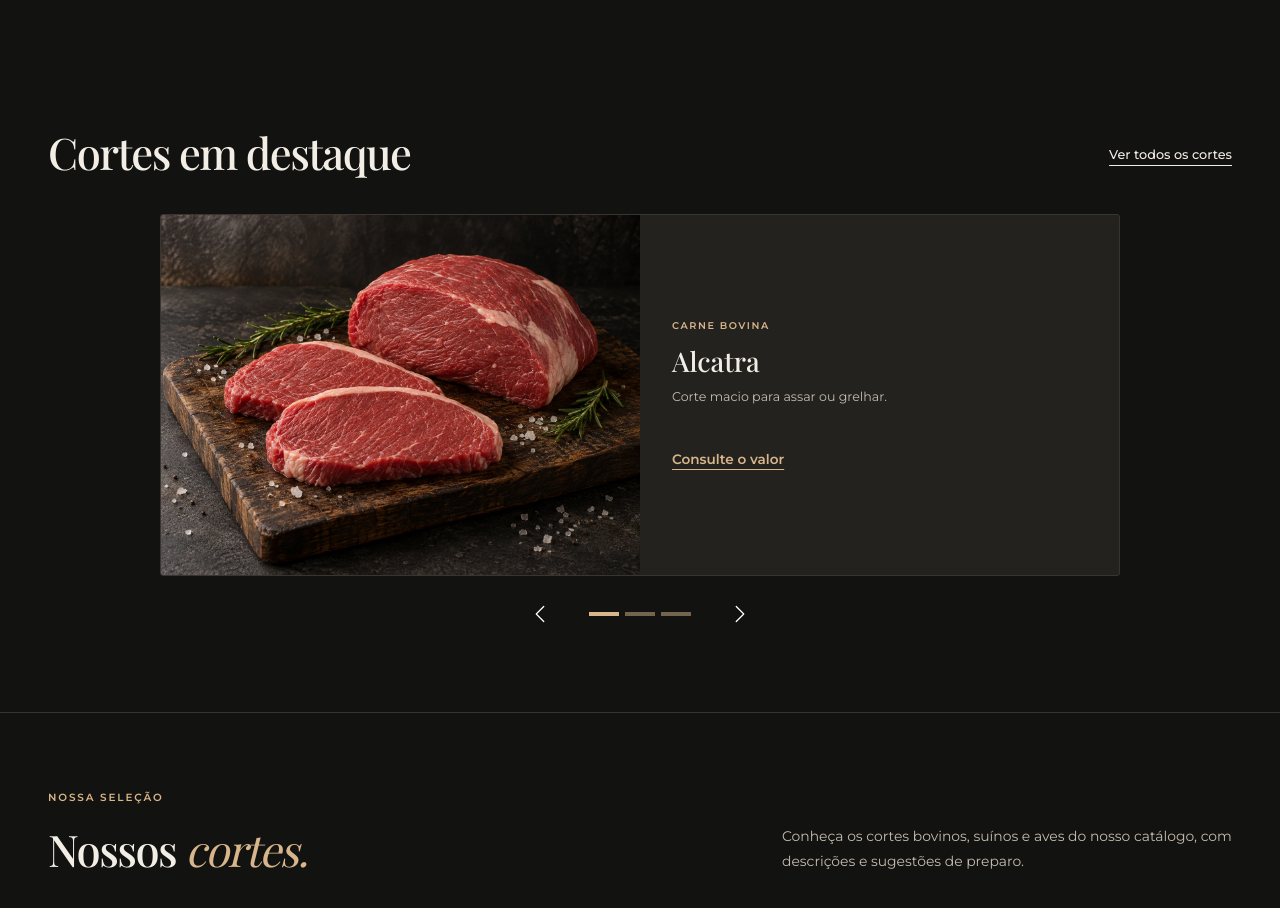
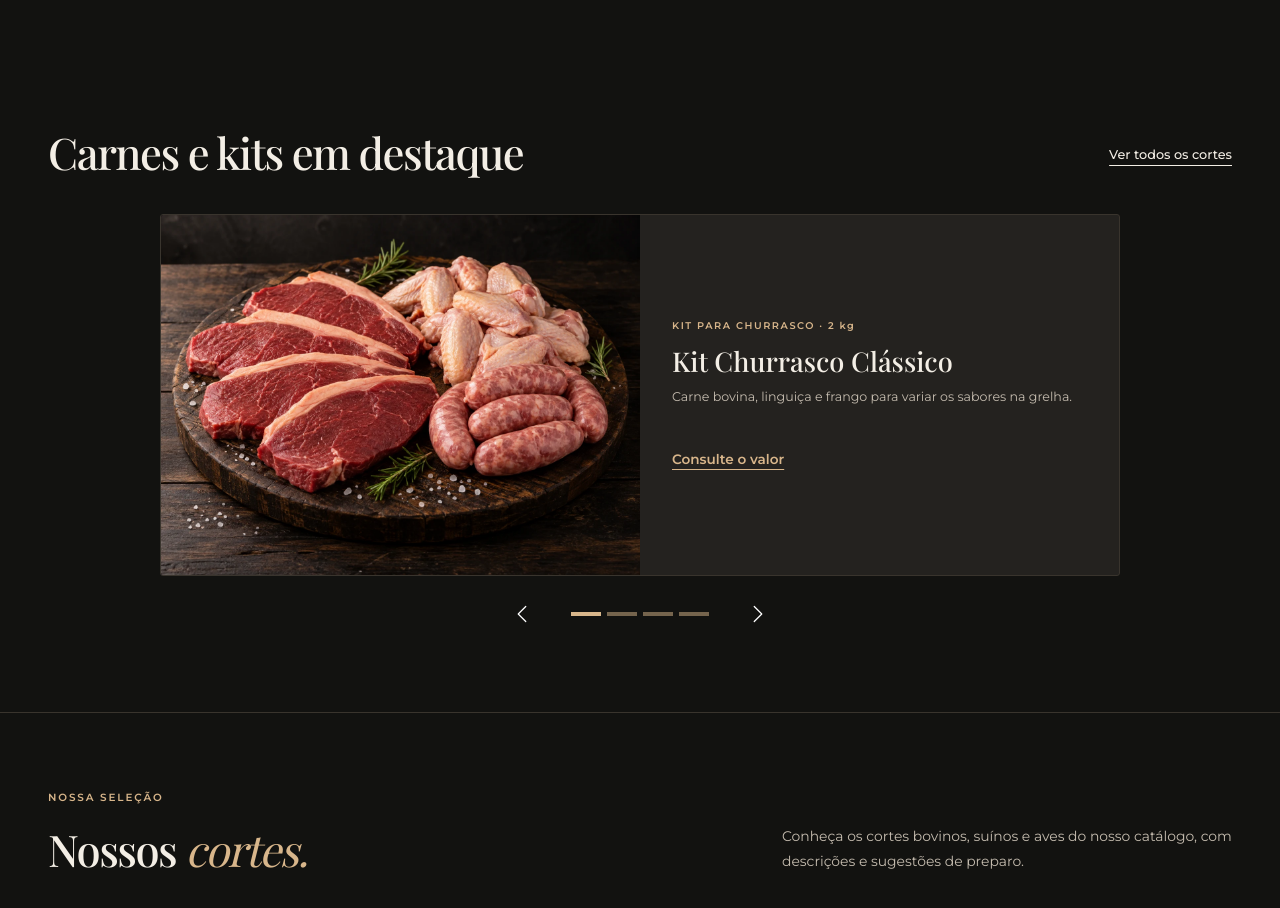
Before and after one commit to Odaniel058/acougue-bom-corte-react, a React (Vite) app: page / in a window 1280 px wide. Shown: the part 1740-2648 px from the top of the page. Built offline with nearby package versions, Linux system fonts and the light colour scheme.

Commit message:
feat: coloca kit classico nos destaques

```diff
--- a/src/sections/Highlights.jsx
+++ b/src/sections/Highlights.jsx
@@ -1,10 +1,14 @@
 import { useEffect, useRef } from 'react';
 import Carousel from 'bootstrap/js/dist/carousel';
 import ProductCard from '../components/ProductCard';
-import { products } from '../data/products';
+import { products, kits } from '../data/products';
 
 const highlightedIds = ['alcatra', 'contra-file', 'costela-suina'];
-const highlightedProducts = products.filter((product) => highlightedIds.includes(product.id));
+const highlightedKit = kits.find((kit) => kit.id === 'kit-churrasco-classico');
+const highlightedItems = [
+  { ...highlightedKit, label: 'KIT PARA CHURRASCO · ' + highlightedKit.weight },
+  ...products.filter((product) => highlightedIds.includes(product.id)),
+];
 
 export default function Highlights() {
   const carouselRef = useRef(null);
@@ -19,7 +23,7 @@ export default function Highlights() {
     <section className="featured section-space" aria-labelledby="titulo-destaques">
       <div className="container">
         <div className="section-heading">
-          <h2 id="titulo-destaques">Cortes em destaque</h2>
+          <h2 id="titulo-destaques">Carnes e kits em destaque</h2>
           <a className="text-link" href="#cortes">
             Ver todos os cortes
           </a>
@@ -28,17 +32,17 @@ export default function Highlights() {
           id="carrossel-destaques"
           className="carousel slide highlights-carousel"
           ref={carouselRef}
-          aria-label="Cortes em destaque"
+          aria-label="Carnes e kits em destaque"
           aria-roledescription="carrossel"
         >
           <div className="carousel-inner" aria-live="polite">
-            {highlightedProducts.map((product, index) => (
+            {highlightedItems.map((product, index) => (
               <div
                 className={index === 0 ? 'carousel-item active' : 'carousel-item'}
                 key={product.id}
                 role="group"
                 aria-roledescription="slide"
-                aria-label={index + 1 + ' de ' + highlightedProducts.length}
+                aria-label={index + 1 + ' de ' + highlightedItems.length}
               >
                 <ProductCard product={product} featured />
               </div>
@@ -50,12 +54,12 @@ export default function Highlights() {
               type="button"
               data-bs-target="#carrossel-destaques"
               data-bs-slide="prev"
-              aria-label="Corte anterior"
+              aria-label="Destaque anterior"
             >
               <span className="carousel-control-prev-icon" aria-hidden="true" />
             </button>
             <div className="carousel-indicators">
-              {highlightedProducts.map((product, index) => (
+              {highlightedItems.map((product, index) => (
                 <button
                   type="button"
                   key={product.id}
@@ -72,7 +76,7 @@ export default function Highlights() {
               type="button"
               data-bs-target="#carrossel-destaques"
               data-bs-slide="next"
-              aria-label="Próximo corte"
+              aria-label="Próximo destaque"
             >
               <span className="carousel-control-next-icon" aria-hidden="true" />
             </button>
```
